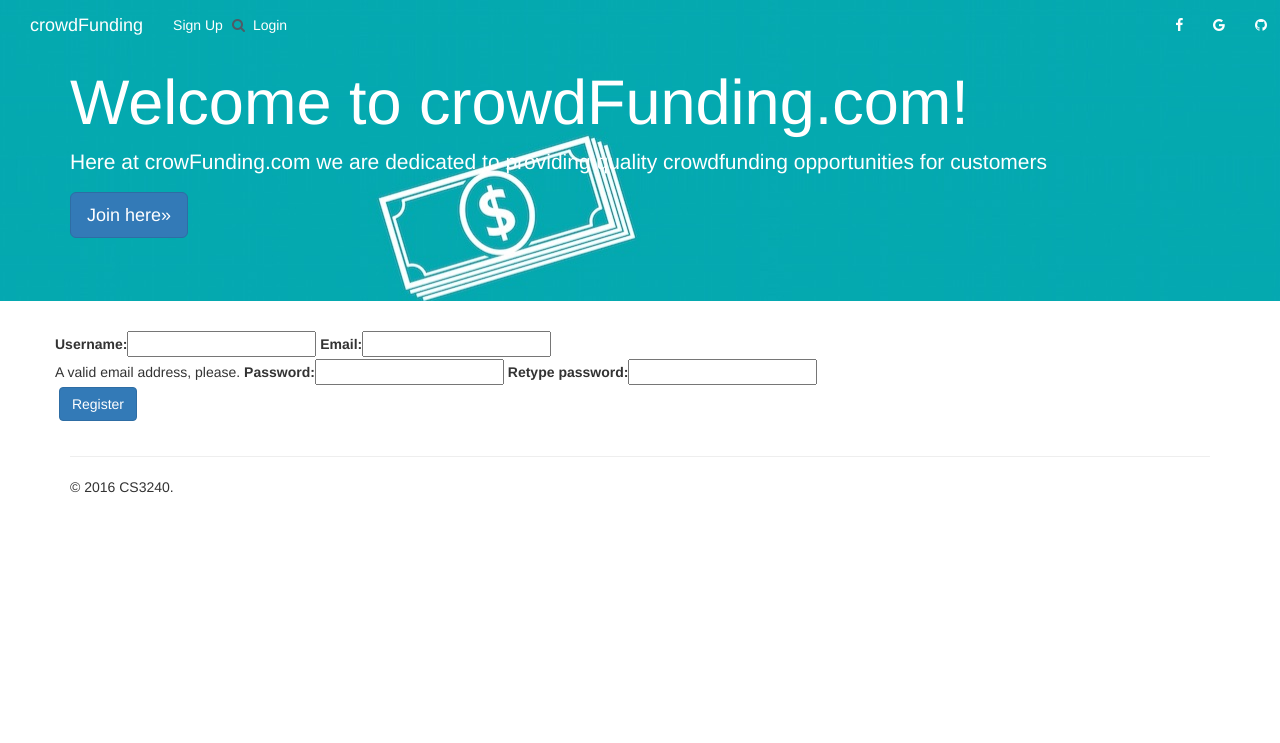
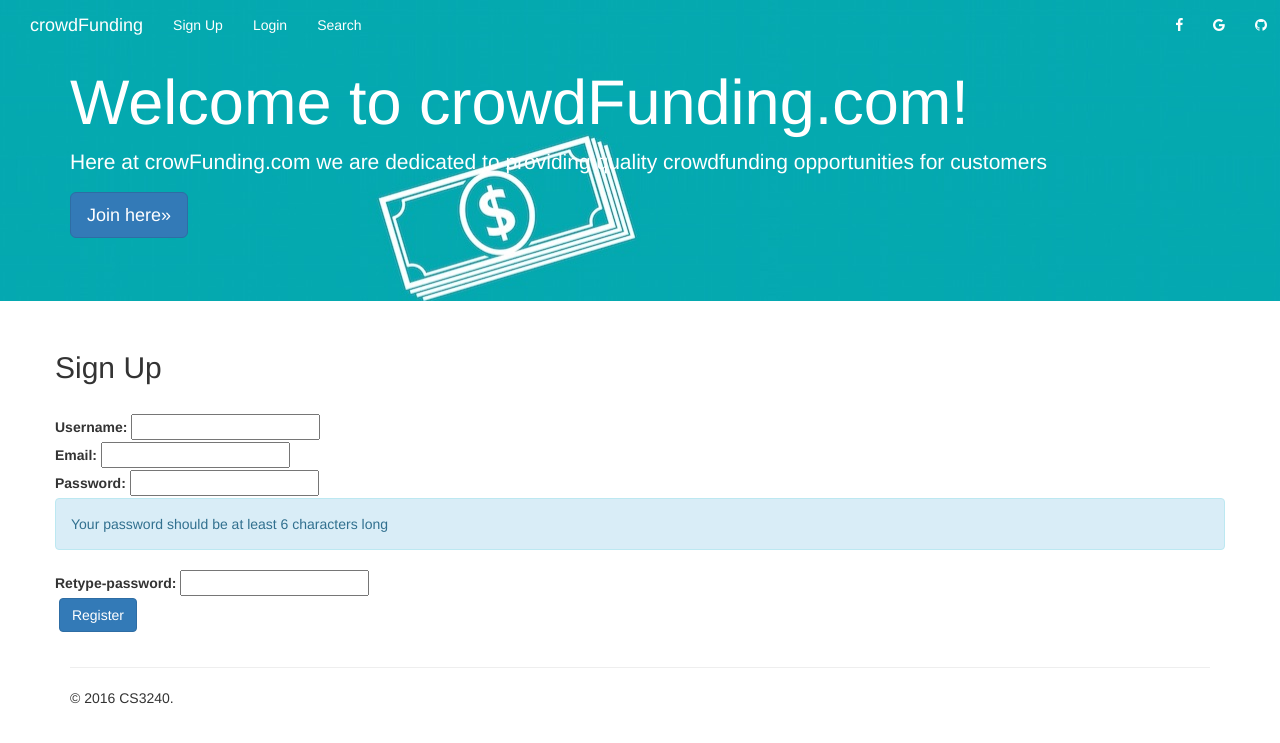
Before and after one commit to hanscat/Crowd-Funding, a Django app: a page that uses Crowdfunding/templates/signup.html in a window 1280 px wide. Shown: the top 743 px of the page. Run offline with Django 3.2, Linux system fonts and the light colour scheme; some libraries are stand-ins or nearby versions.

Commit message:
page layouts corrected

```diff
--- a/Crowdfunding/templates/header2.html
+++ b/Crowdfunding/templates/header2.html
@@ -12,9 +12,9 @@
     <title> crowdFunding.com </title>
     <link href="{% static 'css/bootstrap.css' %}" rel="stylesheet">
     <link href="{% static 'css/font-awesome.css' %}" rel="stylesheet">
-  <link href="{% static 'css/search.css' %}" rel = "stylesheet">
-  <link href="{% static 'css/homepage.css' %}" rel = "stylesheet">
-  <nav class="navbar-wrapper navbar-fixed-top" >
+    <link href="{% static 'css/search.css' %}" rel="stylesheet">
+    <link href="{% static 'css/homepage.css' %}" rel="stylesheet">
+    <nav class="navbar-wrapper navbar-fixed-top">
         <div class="container-fluid">
             <div class="navbar-header">
                 <a class="navbar-brand" href="{% url 'index' %}">crowdFunding</a>
@@ -22,17 +22,22 @@
 
             <div class="collapse navbar-collapse" id="bs-example-navbar-collapse-1">
                 <ul class="nav navbar-nav">
-          <li><a href="/Lokahi/signup" >Sign Up <span class="sr-only" >(current)</span></a></li>
-          <li><a href="/Lokahi/login_page" >Login</a></li>
+                    <li><a href="/Lokahi/signup">Sign Up <span class="sr-only">(current)</span></a></li>
+                    <li><a href="/Lokahi/login_page">Login</a></li>
+                    <li><a href="#">Search</a></li>
                 </ul>
-        <div class="container-2" >
-          <span class="icon"><i class="fa fa-search"></i></span>
-            <input type="search" id="search" placeholder="Search..." />
-          </div>
-        <ul class="nav navbar-right" style = "margin-top : 8px" >
-          <a href = "https://www.facebook.com" class = "btn btn-social-icon btn-facebook"><span class="fa fa-facebook"></span></a>
-          <a href = "https://plus.google.com"class="btn btn-social-icon btn-google"><span class="fa fa-google"></span></a>
-          <a href = "https://github.com/"class="btn btn-social-icon btn-github"><span class="fa fa-github"></span></a>
+
+                {#        <div class="container-2" >#}
+                {#          <span class="icon"><i class="fa fa-search"></i></span>#}
+                {#            <input type="search" id="search" placeholder="Search..." />#}
+                {#          </div>#}
+                <ul class="nav navbar-right" style="margin-top : 8px">
+                    <a href="https://www.facebook.com" class="btn btn-social-icon btn-facebook"><span
+                            class="fa fa-facebook"></span></a>
+                    <a href="https://plus.google.com" class="btn btn-social-icon btn-google"><span
+                            class="fa fa-google"></span></a>
+                    <a href="https://github.com/" class="btn btn-social-icon btn-github"><span
+                            class="fa fa-github"></span></a>
                 </ul>
 
             </div>
--- a/Crowdfunding/templates/login.html
+++ b/Crowdfunding/templates/login.html
@@ -21,7 +21,7 @@
     <div class="row">
         <form action="" method="POST" id="login-form" class="form-group">
         {% csrf_token %}
-        {{userform}}
+        {{form}}
         <div class="submit-row">
           <label>&nbsp;</label><input class="btn btn-primary btn-md" type="submit" value="Log in" />
         </div>
--- a/Crowdfunding/templates/signup.html
+++ b/Crowdfunding/templates/signup.html
@@ -3,6 +3,7 @@
 <body>
 {% include 'header2.html' %}
 {% load staticfiles %}
+  <link href="{% static 'css/bootstrap.css' %}" rel="stylesheet">
 <div class="jumbotron" id="bki" style="background-image: url({% static 'photos/crowdfunding1.jpg' %})">
     <div class="container">
         <font color="white">
@@ -24,13 +25,30 @@
             {% endfor %}
         {% endif %}
         {% if is_registered %}
-            <script>alert("You are successfully registered with Username:{{user_obj.username }} and Email: {{ user_obj.email }}")</script>
+            <script>alert("You are successfully registered with \n Username:{{user_obj.username }} and \n Email: {{ user_obj.email }}")</script>
         {% else %}
             <form action="{% url 'signup' %}" method="post" id="signup-form" class="form-group">
                 {% csrf_token %}
-                {{ form }}
+                <h2>Sign Up</h2>
+                </br>
+                <label for="username">Username: </label>
+                {{form.username}}
+                </br>
+                <label for="email">Email: </label>
+                {{form.email}}
+                </br>
+                <label for="password">Password: </label>
+                {{form.password}}
+                </br>
+                <div class="alert alert-info">
+                    <p>Your password should be at least 6 characters long</p>
+                </div>
+                <label for="password-retype">Retype-password: </label>
+                {{form.retype_password}}
+                </br>
+{#                {{ form }}#}
                 <div class="submit-row">
-                 <label>&nbsp;</label><input class="btn btn-primary btn-md" type="submit" value="Register" />
+                    <label>&nbsp;</label><input class="btn btn-primary btn-md" type="submit" value="Register"/>
                 </div>
             </form>
         {% endif %}
@@ -74,6 +92,6 @@
 {% include 'footer.html' %}
 
 <script src="https://ajax.googleapis.com/ajax/libs/jquery/1.12.4/jquery.min.js"></script>
-<script src="/Lokahi_Fintech/static/js/bootstrap.min.js"></script>
+<script src="{% static 'js/bootstrap.min.js' %}"></script>
 </body>
 </html>
```
Also changed, not shown: Crowdfunding/db.sqlite3. Lines whose indentation alone changed are shown as unchanged.
